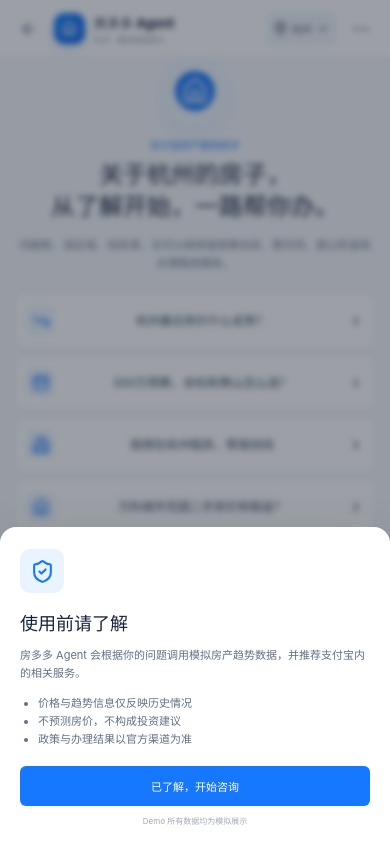
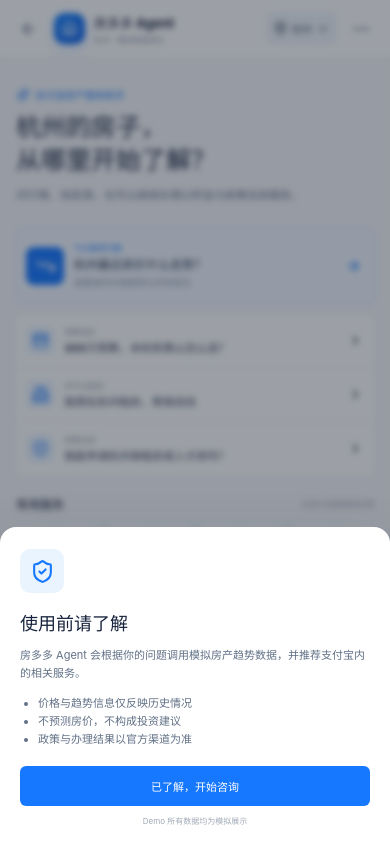
Before and after one commit to wk455318123/homeduo-agent-demo, a React (Vite) app: page / in a window 390 px wide. Built offline with nearby package versions, Linux system fonts and the light colour scheme.

Commit message:
Simplify mobile home visual hierarchy

```diff
--- a/src/main.jsx
+++ b/src/main.jsx
@@ -126,12 +126,12 @@
 ];
 
 const prompts = [
-  { id: "trend", label: "杭州最近房价什么走势？", icon: TrendingDown },
-  { id: "budget", label: "300万预算，余杭和萧山怎么选？", icon: WalletCards },
-  { id: "rent", label: "我想在杭州租房，帮我找找", icon: Building2 },
-  { id: "community", label: "万科城市花园二手房价和租金？", icon: Home },
-  { id: "affordable", label: "我能申请杭州保租房或人才房吗？", icon: ShieldCheck },
-  { id: "school", label: "万科城市花园学区怎么样？", icon: CircleHelp },
+  { id: "trend", label: "杭州最近房价什么走势？", sub: "查看城市价格趋势与市场变化", icon: TrendingDown },
+  { id: "budget", label: "300万预算，余杭和萧山怎么选？", sub: "预算选区", icon: WalletCards },
+  { id: "rent", label: "我想在杭州租房，帮我找找", sub: "多平台租房", icon: Building2 },
+  { id: "affordable", label: "我能申请杭州保租房或人才房吗？", sub: "政策住房", icon: ShieldCheck },
+  { id: "community", label: "万科城市花园二手房价和租金？", sub: "小区行情", icon: Home },
+  { id: "school", label: "万科城市花园学区怎么样？", sub: "入学政策", icon: CircleHelp },
 ];
 
 const suggestions = {
@@ -484,27 +484,41 @@
 }
 
 function Welcome({ onAsk, onService }) {
+  const featuredPrompt = prompts[0];
+  const quickPrompts = prompts.slice(1, 4);
+  const FeaturedIcon = featuredPrompt.icon;
   return (
     <div className="welcome">
-      <div className="welcome-orbit"><div className="welcome-home"><Home size={28} /></div></div>
-      <p className="eyebrow">支付宝房产服务助手</p>
-      <h1>关于杭州的房子，<br />从了解开始，一路帮你办。</h1>
-      <p className="welcome-copy">问趋势、选区域、找房源，也可以继续查政策住房、算月供、提公积金和办理租房服务。</p>
-      <div className="prompt-grid">
-        {prompts.map(({ id, label, icon: Icon }) => (
-          <button key={id} onClick={() => onAsk(label, id)} className="prompt-card">
-            <span className="prompt-icon"><Icon size={18} /></span>
-            <span>{label}</span>
-            <ChevronRight size={16} />
-          </button>
-        ))}
-      </div>
-      <div className="welcome-services">
-        <button onClick={() => onService("buy-listings")}><Search size={17} />找房源</button>
-        <button onClick={() => onService("affordable-projects")}><ShieldCheck size={17} />政策住房</button>
-        <button onClick={() => onService("mortgage")}><Calculator size={17} />算月供</button>
-        <button onClick={() => onService("fund")}><Landmark size={17} />查公积金</button>
-      </div>
+      <section className="welcome-hero">
+        <p className="eyebrow"><Sparkles size={14} />支付宝房产服务助手</p>
+        <h1>杭州的房子，<br />从哪里开始了解？</h1>
+        <p className="welcome-copy">问行情、找房源，也可以继续办理公积金与政策住房服务。</p>
+      </section>
+      <section className="welcome-discovery">
+        <button className="featured-prompt" onClick={() => onAsk(featuredPrompt.label, featuredPrompt.id)}>
+          <span className="featured-prompt-icon"><FeaturedIcon size={21} /></span>
+          <span><small>今日推荐问题</small><strong>{featuredPrompt.label}</strong><em>{featuredPrompt.sub}</em></span>
+          <ArrowRight size={18} />
+        </button>
+        <div className="quick-prompt-list">
+          {quickPrompts.map(({ id, label, sub, icon: Icon }) => (
+            <button key={id} onClick={() => onAsk(label, id)} className="quick-prompt">
+              <span className="prompt-icon"><Icon size={17} /></span>
+              <span><small>{sub}</small><strong>{label}</strong></span>
+              <ChevronRight size={15} />
+            </button>
+          ))}
+        </div>
+      </section>
+      <section className="welcome-service-section">
+        <div className="welcome-section-title"><strong>常用服务</strong><span>在支付宝里继续办理</span></div>
+        <div className="welcome-services">
+          <button onClick={() => onService("buy-listings")}><span><Search size={18} /></span><strong>找房源</strong></button>
+          <button onClick={() => onService("affordable-projects")}><span><ShieldCheck size={18} /></span><strong>政策住房</strong></button>
+          <button onClick={() => onService("mortgage")}><span><Calculator size={18} /></span><strong>算月供</strong></button>
+          <button onClick={() => onService("fund")}><span><Landmark size={18} /></span><strong>查公积金</strong></button>
+        </div>
+      </section>
     </div>
   );
 }
--- a/src/styles.css
+++ b/src/styles.css
@@ -101,44 +101,37 @@
   min-height: 100%;
   max-width: 640px;
   margin: 0 auto;
-  padding: 48px 30px 60px;
+  padding: 42px 30px 56px;
   display: flex;
   flex-direction: column;
-  align-items: center;
-  text-align: center;
+  align-items: stretch;
 }
-.welcome-orbit {
-  width: 66px; height: 66px; border-radius: 50%;
-  border: 1px solid #cfe2ff;
-  padding: 7px;
-  box-shadow: 0 0 0 7px #eef5ff, 0 10px 30px rgba(22,119,255,.12);
-}
-.welcome-home { width: 100%; height: 100%; border-radius: 50%; background: #1677ff; display: grid; place-items: center; color: #fff; }
-.eyebrow { color: #1677ff; font-size: 12px; font-weight: 700; margin: 24px 0 7px; }
-.welcome h1 { font-size: 28px; line-height: 1.35; letter-spacing: 0; margin: 0; color: #17233d; }
-.welcome-copy { max-width: 480px; color: #66748a; line-height: 1.7; font-size: 13px; margin: 12px 0 25px; }
-.prompt-grid { width: 100%; display: grid; grid-template-columns: 1fr 1fr; gap: 9px; text-align: left; }
-.prompt-card {
-  min-height: 62px;
-  border: 1px solid #e3e9f1;
-  border-radius: 8px;
-  background: #fff;
-  padding: 11px;
-  display: grid;
-  grid-template-columns: 30px 1fr 16px;
-  align-items: center;
-  gap: 8px;
-  color: #344158;
-  font-size: 12px;
-  line-height: 1.45;
-  transition: .18s ease;
-}
-.prompt-card:hover { border-color: #9bc5ff; transform: translateY(-1px); box-shadow: 0 7px 20px rgba(37,67,112,.08); }
+.welcome-hero { padding: 3px 2px 0; text-align: left; }
+.eyebrow { color: #1677ff; display: flex; align-items: center; gap: 5px; font-size: 11px; font-weight: 700; margin: 0 0 10px; }
+.welcome h1 { font-size: 29px; line-height: 1.32; letter-spacing: 0; margin: 0; color: #17233d; }
+.welcome-copy { max-width: 480px; color: #66748a; line-height: 1.7; font-size: 12px; margin: 11px 0 0; }
+.welcome-discovery { margin-top: 26px; }
+.featured-prompt { width: 100%; min-height: 82px; border: 1px solid #cfe2ff; border-radius: 8px; background: #f2f7ff; padding: 13px; display: grid; grid-template-columns: 38px 1fr 20px; align-items: center; gap: 10px; text-align: left; color: #1677ff; }
+.featured-prompt-icon { width: 38px; height: 38px; border-radius: 8px; background: #1677ff; color: #fff; display: grid; place-items: center; }
+.featured-prompt > span:nth-child(2) { min-width: 0; display: flex; flex-direction: column; gap: 3px; }
+.featured-prompt small { color: #1677ff; font-size: 8px; font-weight: 700; }
+.featured-prompt strong { color: #26364d; font-size: 13px; line-height: 1.45; }
+.featured-prompt em { color: #8390a3; font-size: 9px; font-style: normal; }
+.quick-prompt-list { display: flex; flex-direction: column; margin-top: 8px; border: 1px solid #e4eaf1; border-radius: 8px; background: #fff; overflow: hidden; }
+.quick-prompt { min-height: 58px; padding: 8px 11px; border-bottom: 1px solid #edf1f5; background: #fff; display: grid; grid-template-columns: 30px 1fr 16px; align-items: center; gap: 8px; text-align: left; }
+.quick-prompt:last-child { border-bottom: 0; }
+.quick-prompt > span:nth-child(2) { min-width: 0; display: flex; flex-direction: column; gap: 2px; }
+.quick-prompt small { color: #8c97a8; font-size: 8px; }
+.quick-prompt strong { color: #344158; font-size: 11px; white-space: nowrap; overflow: hidden; text-overflow: ellipsis; }
 .prompt-icon { width: 29px; height: 29px; border-radius: 7px; background: #edf5ff; color: #1677ff; display: grid; place-items: center; }
-.prompt-card:last-child { grid-column: span 2; }
-.welcome-services { display: flex; gap: 6px; margin-top: 16px; }
-.welcome-services button { background: transparent; color: #6d788a; display: flex; align-items: center; gap: 5px; padding: 7px 9px; font-size: 11px; }
-.welcome-services button:hover { color: #1677ff; }
+.welcome-service-section { margin-top: 22px; }
+.welcome-section-title { display: flex; align-items: center; margin-bottom: 9px; padding: 0 2px; }
+.welcome-section-title strong { font-size: 12px; }
+.welcome-section-title span { margin-left: auto; color: #9aa4b3; font-size: 8px; }
+.welcome-services { display: grid; grid-template-columns: repeat(4, 1fr); gap: 7px; }
+.welcome-services button { min-height: 66px; border: 1px solid #e5eaf1; border-radius: 7px; background: #fff; color: #1677ff; display: flex; flex-direction: column; align-items: center; justify-content: center; gap: 5px; padding: 7px 4px; }
+.welcome-services button span { width: 29px; height: 29px; border-radius: 7px; background: #f0f6ff; display: grid; place-items: center; }
+.welcome-services button strong { color: #56647a; font-size: 9px; font-weight: 600; }
 
 .thread { max-width: 660px; margin: 0 auto; padding: 20px 18px 34px; }
 .mini-intro { display: flex; align-items: center; gap: 8px; color: #758196; font-size: 11px; margin-bottom: 17px; }
@@ -770,14 +763,17 @@
   .header-title span { font-size: 8px; }
   .header-title strong { font-size: 13px; }
   .agent-logo { width: 31px; height: 31px; }
-  .welcome { padding: 30px 14px 28px; justify-content: flex-start; }
-  .welcome-orbit { width: 56px; height: 56px; }
-  .eyebrow { margin-top: 18px; font-size: 10px; }
-  .welcome h1 { font-size: 24px; }
-  .welcome-copy { font-size: 11px; margin-bottom: 20px; }
-  .prompt-grid { grid-template-columns: 1fr; gap: 7px; }
-  .prompt-card, .prompt-card:last-child { grid-column: span 1; min-height: 55px; }
-  .welcome-services { margin-top: 11px; }
+  .welcome { padding: 26px 14px 24px; justify-content: flex-start; }
+  .eyebrow { margin-bottom: 9px; font-size: 10px; }
+  .welcome h1 { font-size: 25px; }
+  .welcome-copy { font-size: 11px; margin-top: 9px; }
+  .welcome-discovery { margin-top: 22px; }
+  .featured-prompt { min-height: 78px; padding: 11px; }
+  .featured-prompt strong { font-size: 12px; }
+  .quick-prompt { min-height: 54px; }
+  .welcome-service-section { margin-top: 18px; }
+  .welcome-services { margin-top: 0; gap: 6px; }
+  .welcome-services button { min-height: 62px; }
   .thread { padding: 15px 10px 25px; }
   .mini-intro { font-size: 9px; }
   .answer-row { grid-template-columns: 24px minmax(0, 1fr); gap: 6px; margin-bottom: 24px; }
```
